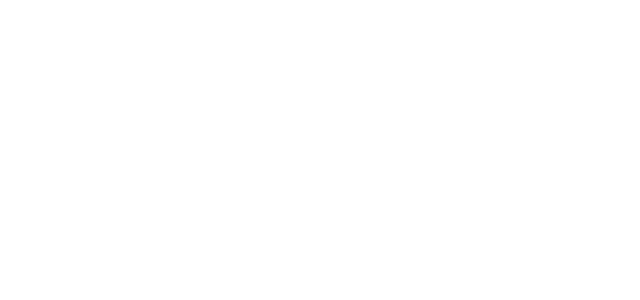
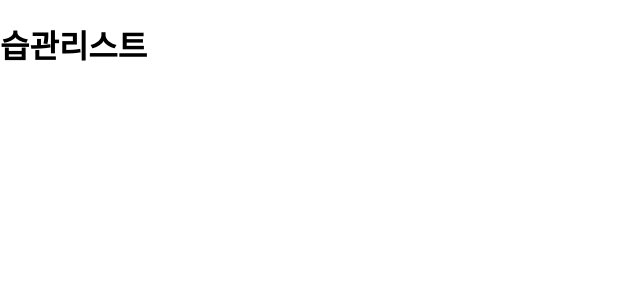
Before and after one commit to wanted-pre-onboarding-side-project/habit-tracker, a React (Create React App) app: page / in a window 1280 px wide. Shown: the top 300 px of the page, without its empty margins (0-640 px from the left). Built offline with nearby package versions, Linux system fonts and the light colour scheme.

Commit message:
feat: Header 컴포넌트 생성 및 App.tsx와 연결
먼저 App.tsx와 Header를 연결 후 작업을 하기 위해  기본적인 Header 컴포넌트 함수를 생성하고 연결하였습니다

issue #30의 기능 개발 과정

```diff
--- a/src/App.tsx
+++ b/src/App.tsx
@@ -1,7 +1,11 @@
-import React from "react";
+import Header from "./components/Header";
 
 const App = () => {
-  return <div></div>;
+  return (
+    <div>
+      <Header />
+    </div>
+  );
 };
 
 export default App;
--- /dev/null
+++ b/src/components/Header.tsx
@@ -0,0 +1,5 @@
+const Header = () => {
+  return <h1>습관리스트</h1>;
+};
+
+export default Header;
```
